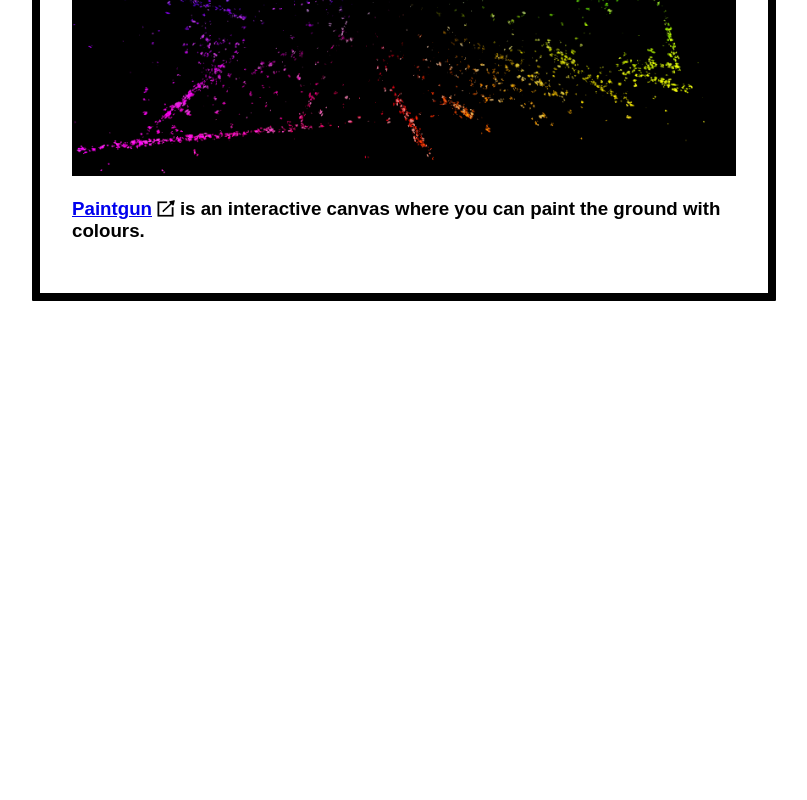
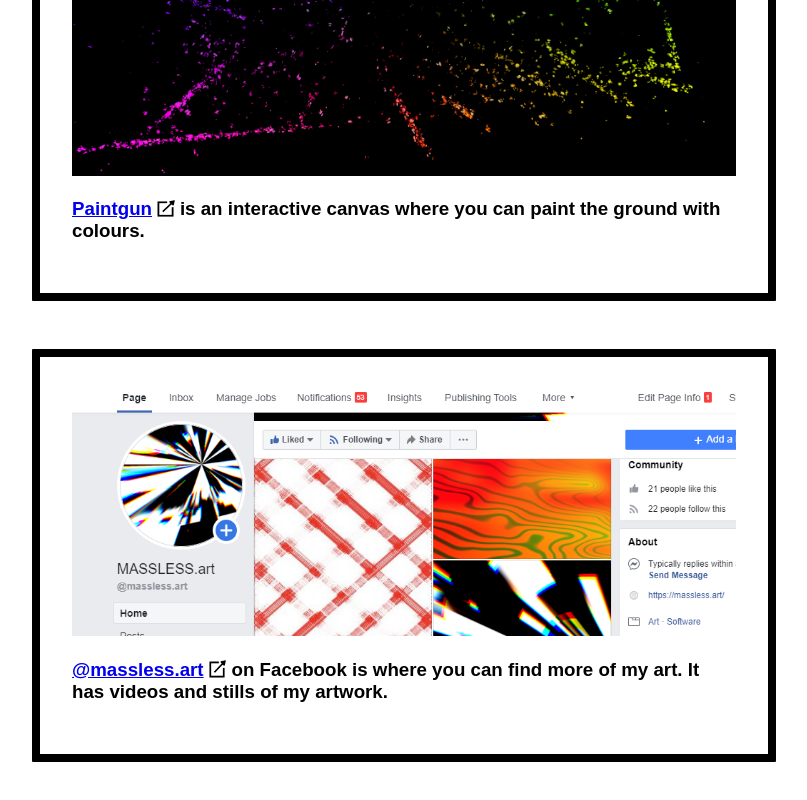
Before and after one commit to campbellgoe/massless.art, a Next.js app: page / in a window 1280 px wide. Shown: the part 5927-6727 px from the top of the page, without its empty margins (16-823 px from the left). Before the commit the page ends 6276 px from the top, so only its background shows below. Built offline with nearby package versions, Linux system fonts and the light colour scheme.

Commit message:
Added another item 'facebook page'

```diff
--- a/pages/index.js
+++ b/pages/index.js
@@ -56,6 +56,10 @@
       <section>
         <img src="/paintgun00.png" />
         <h3><ExternalLink href="https://paintgun.now.sh">Paintgun</ExternalLink> is an interactive canvas where you can paint the ground with colours.</h3>
+      </section>
+      <section>
+        <img src="/facebook-page.png" />
+        <h3><ExternalLink href="https://www.facebook.com/massless.art">@massless.art</ExternalLink> on Facebook is where you can find more of my art. It has videos and stills of my artwork.</h3>
       </section>
 
     </main>
```
Also changed, not shown: public/facebook-page.png (added).
